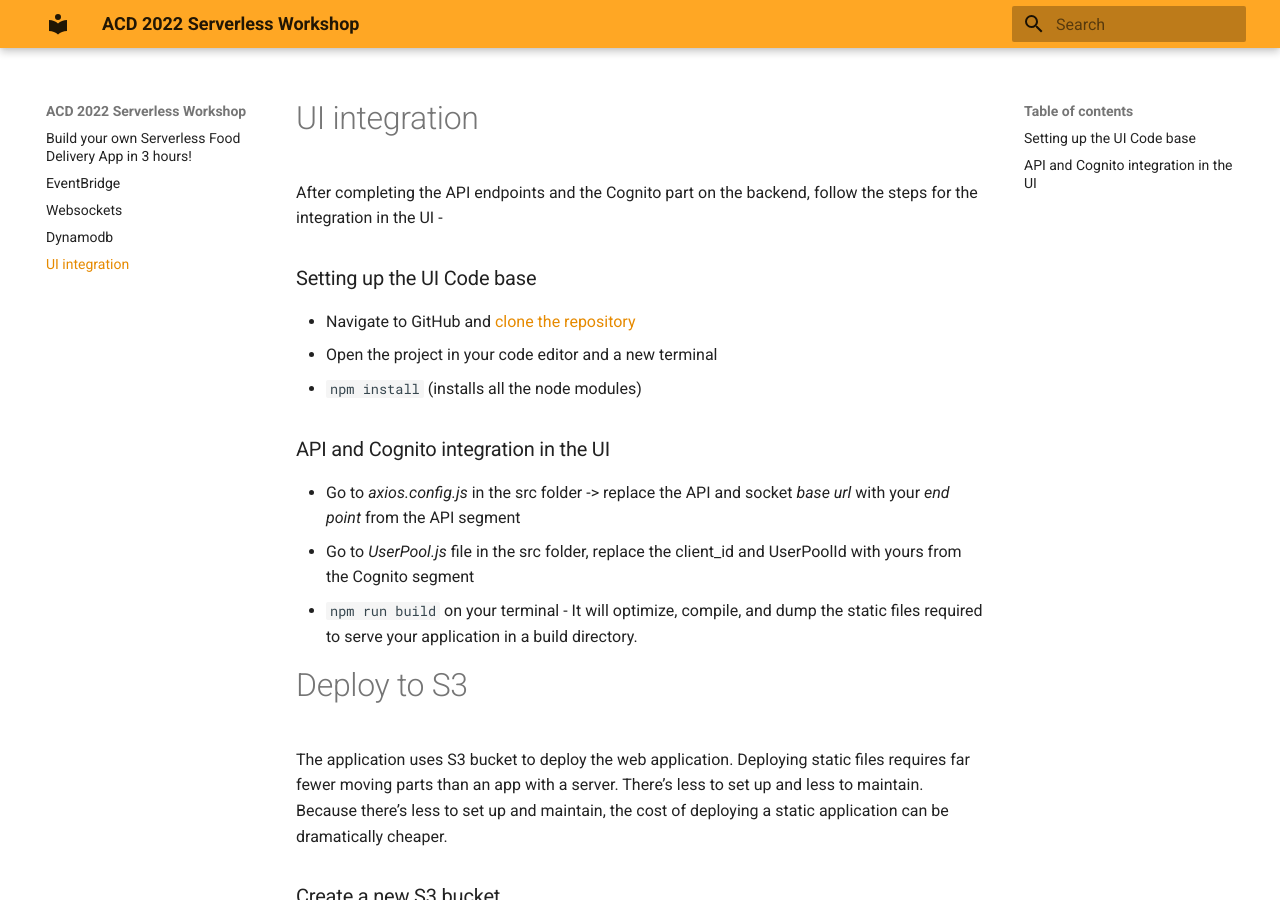
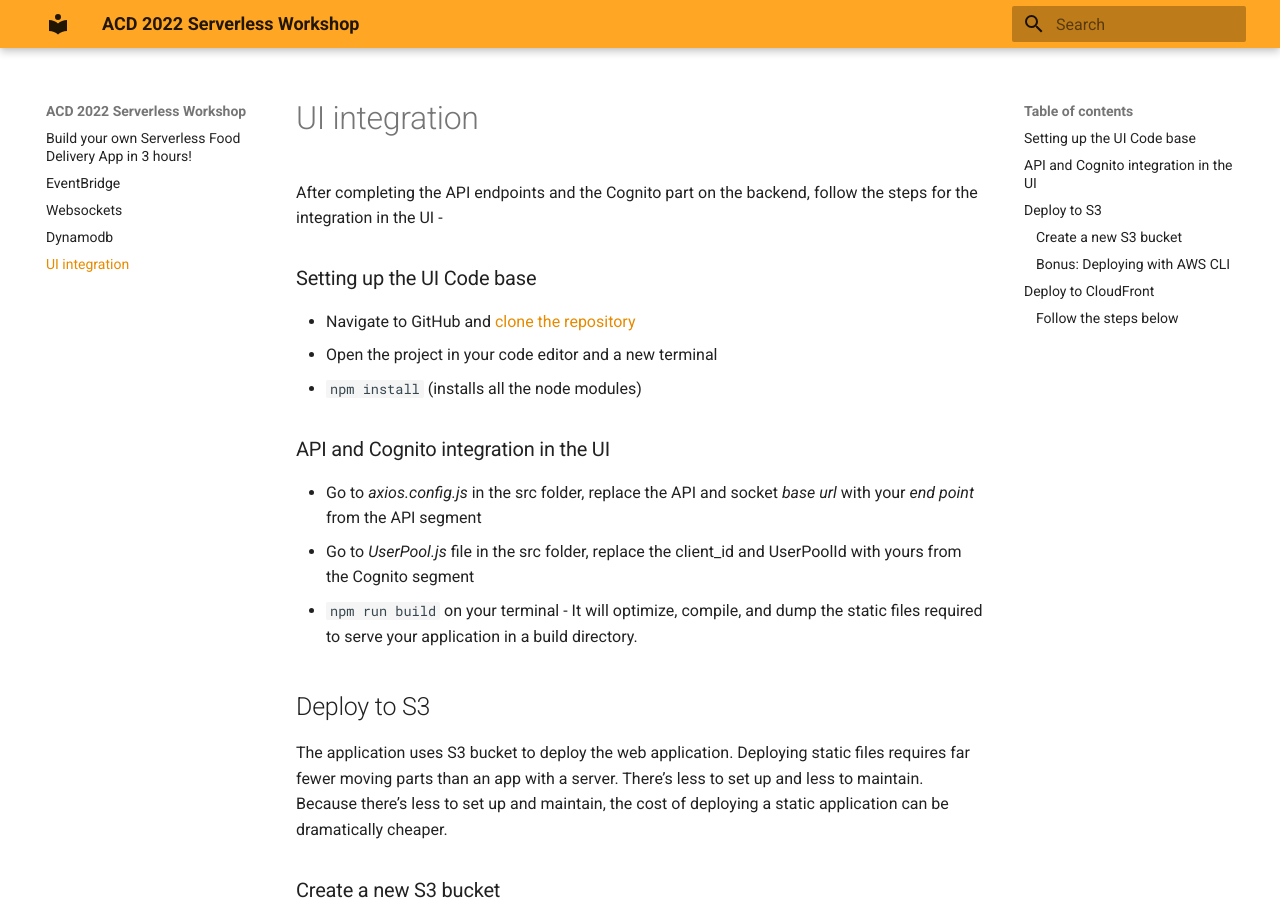
Before and after one commit to SrushithR/acd2022-serverless-workshop, an MkDocs documentation site: the page built from docs/uiIntegration.md, in a window 1280 px wide and 900 px high. Built offline with MkDocs 1.6.1 and Material for MkDocs 9.7.7, drawn with Linux system fonts in a browser that asks for light colours.

Commit message:
docs for ui

```diff
--- a/docs/uiIntegration.md
+++ b/docs/uiIntegration.md
@@ -9,11 +9,11 @@ After completing the API endpoints and the Cognito part on the backend, follow t
 
 ### API and Cognito integration in the UI
 
-- Go to *axios.config.js* in the src folder -> replace the API and socket *base url* with your *end point* from the API segment
+- Go to *axios.config.js* in the src folder, replace the API and socket *base url* with your *end point* from the API segment
 - Go to *UserPool.js* file in the src folder, replace the client_id and UserPoolId with yours from the Cognito segment
 - `npm run build` on your terminal - It will optimize, compile, and dump the static files required to serve your application in a build directory.
 
-# Deploy to S3
+## Deploy to S3
 
 The application uses S3 bucket to deploy the web application. Deploying static files requires far fewer moving parts than an app with a server. There’s less to set up and less to maintain. Because there’s less to set up and maintain, the cost of deploying a static application can be dramatically cheaper.
 
@@ -89,7 +85,7 @@ aws s3 sync build/ s3://your-bucket-name`
 
 The deploy script above is as simple as it gets. It takes the contents of the build directory (produced by npm run build) and replaces whatever is currently in your bucket with those contents.
 
-# Deploy to CloudFront
+## Deploy to CloudFront
 
 If it works on S3, why bother with CloudFront?
 
```
Also changed, not shown: other parts of docs/uiIntegration.md (+0 -4 lines).
